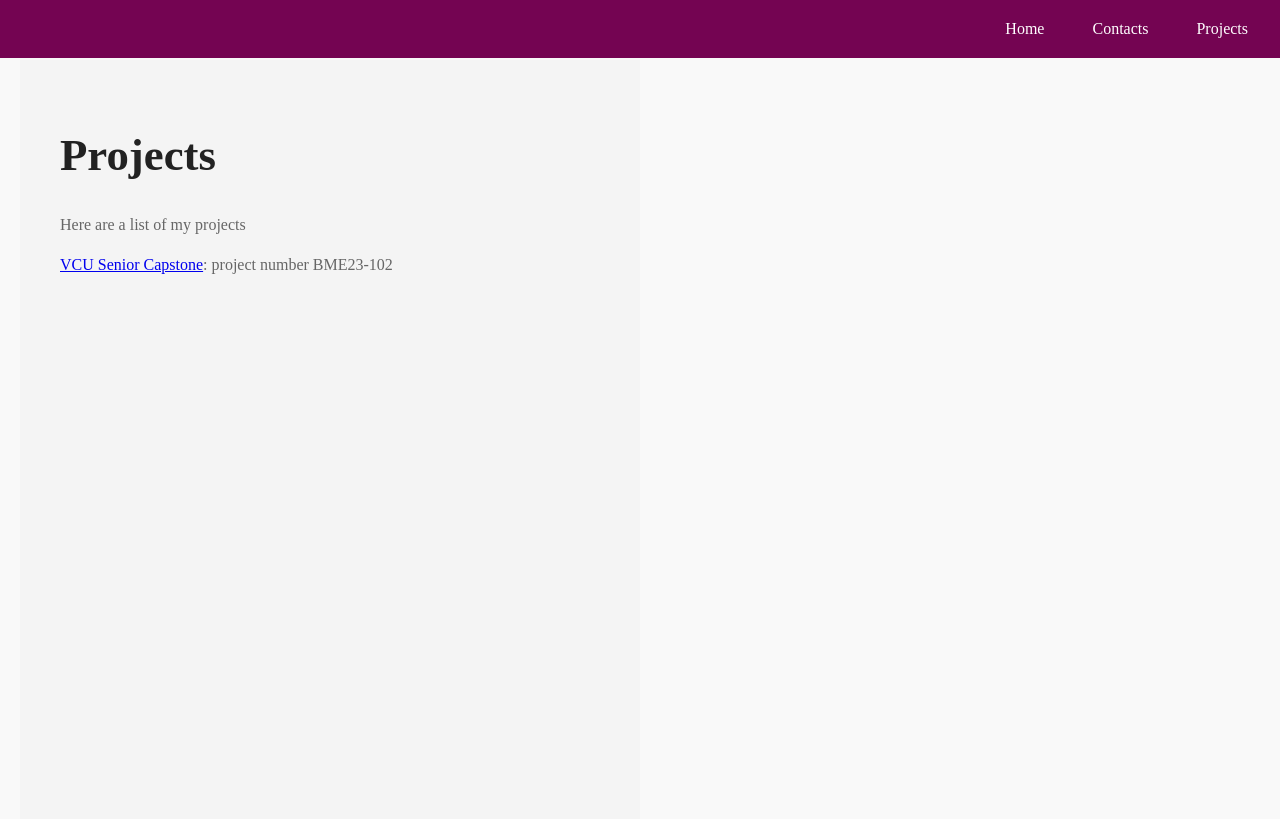
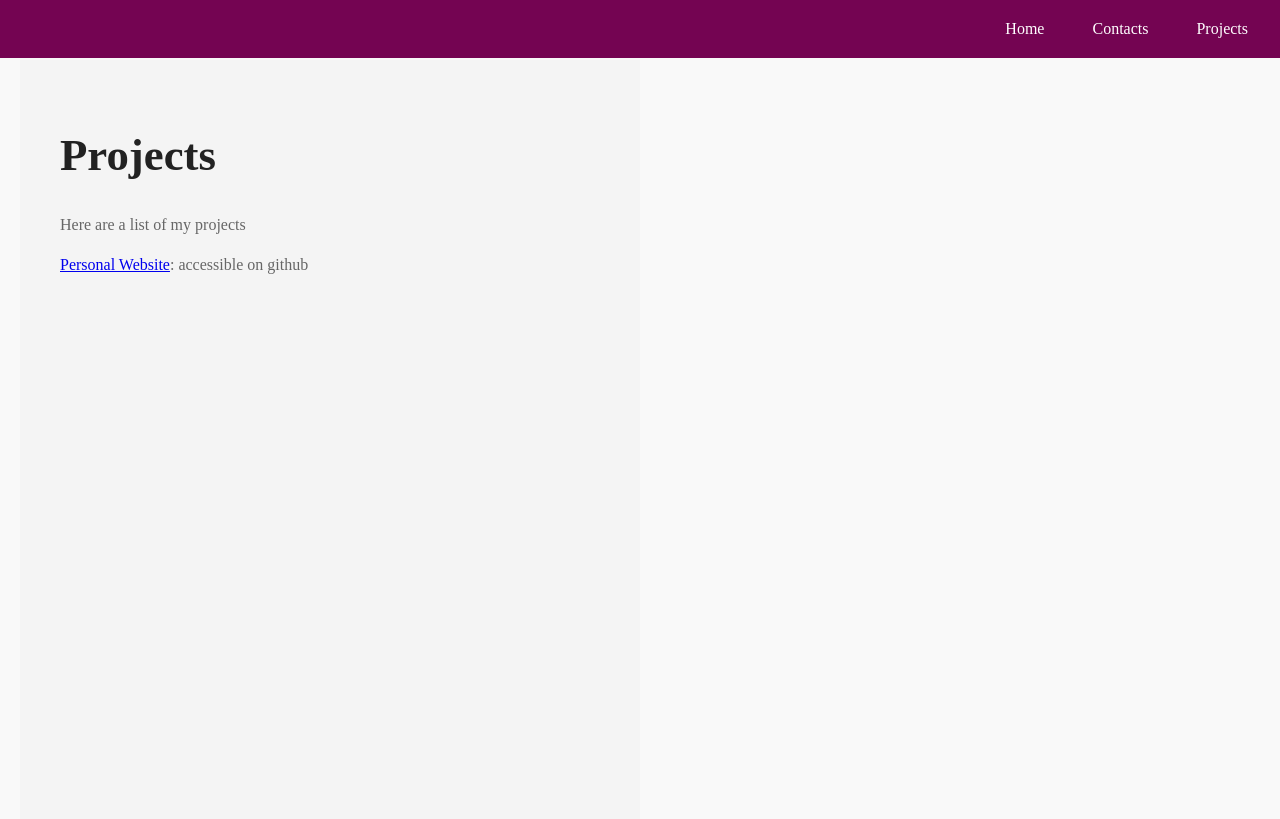
Before and after one commit to jevaz360/jhu_software_concepts, a Flask app: page /projects in a window 1280 px wide. Shown: the top 819 px of the page. Run offline with Flask 3, Linux system fonts and the light colour scheme.

Commit message:
third commit

```diff
--- a/module_1/templates/projects.html
+++ b/module_1/templates/projects.html
@@ -24,10 +24,9 @@
         <div>
           <p>Here are a list of my projects</p>
           <p>
-            <a
-              href="https://egr.vcu.edu/capstone/past-projects/2022-2023-projects/"
-              >VCU Senior Capstone</a
-            >: project number BME23-102
+            <a href="https://github.com/jevaz360/jhu_software_concepts.git"
+              >Personal Website</a
+            >: accessible on github
           </p>
         </div>
       </div>
```
